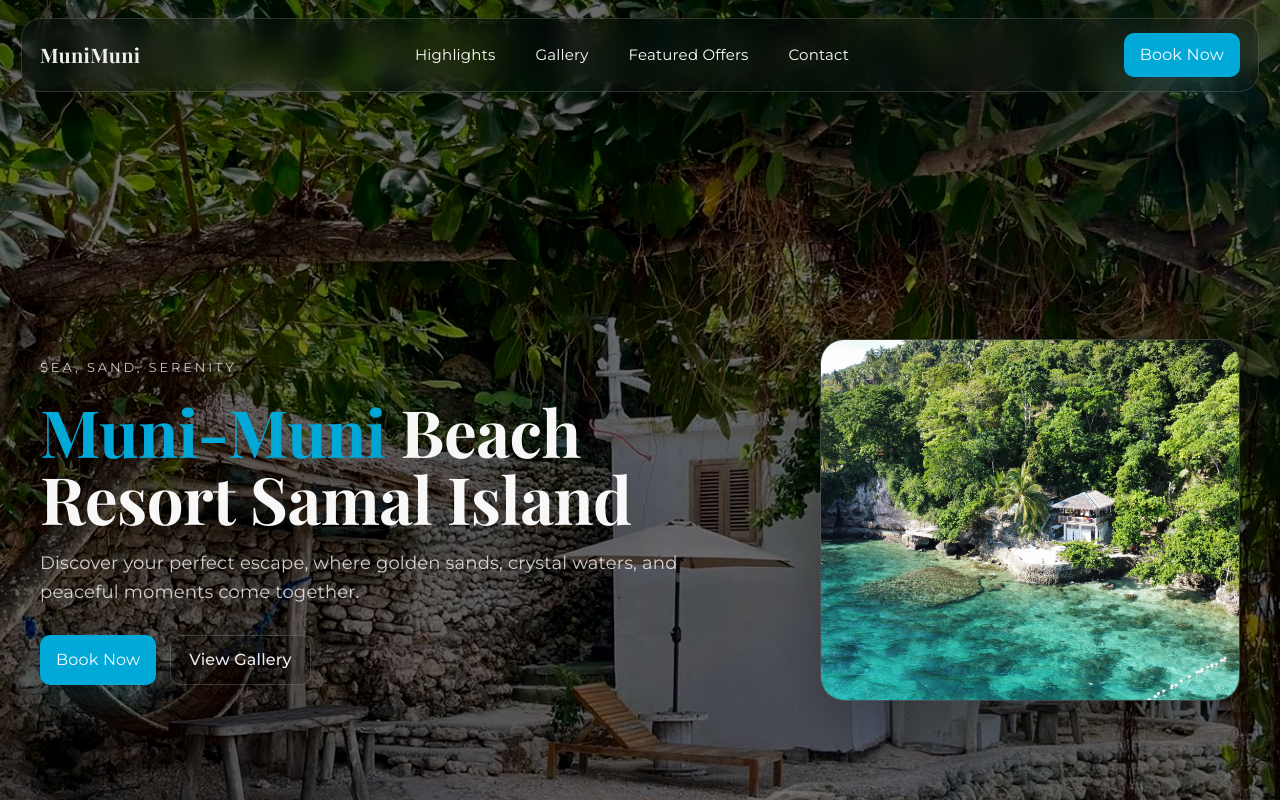
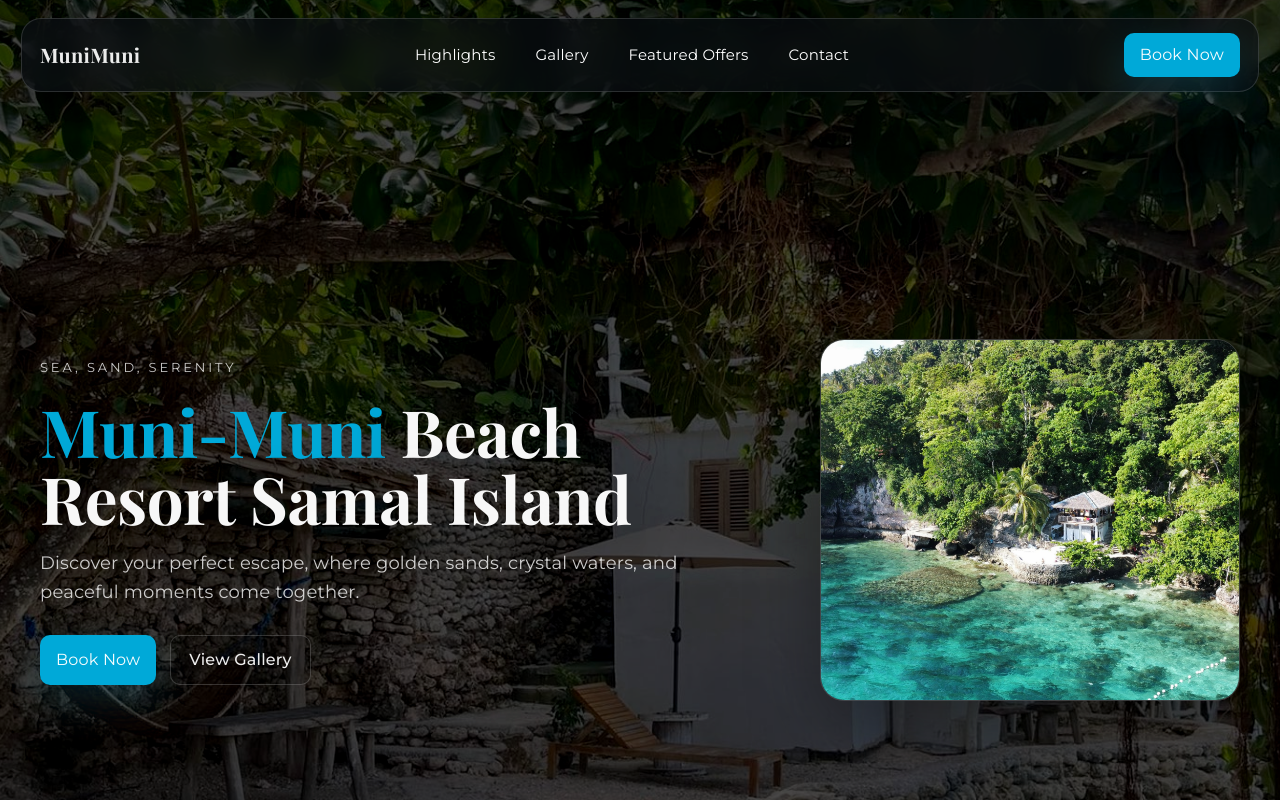
Before and after one commit to khenshi/munimuni_resort_booking, a React (Vite) app: page / in a window 1280 px wide. Shown: the top 800 px of the page. Built offline with nearby package versions, Linux system fonts and the light colour scheme.

Commit message:
changed: style of land page hero and nav

```diff
--- a/src/styles/components/landing/hero.css
+++ b/src/styles/components/landing/hero.css
@@ -22,7 +22,7 @@
   content: '';
   position: absolute;
   inset: 0;
-  background: rgba(0, 0, 0, 0.55);
+  background: rgba(0, 0, 0, 0.7);
 }
 
 .heroContent {
--- a/src/styles/components/landing/topnav.css
+++ b/src/styles/components/landing/topnav.css
@@ -19,8 +19,7 @@
   align-items: center;
   gap: 16px;
   justify-content: space-between;
-
-  background: rgba(10, 14, 20, 0.28);
+  background: rgba(10, 14, 20, 0.6);
   border: 1px solid rgba(255, 255, 255, 0.14);
   border-radius: 20px;
   box-shadow: 0 18px 60px rgba(0, 0, 0, 0.25);
```
